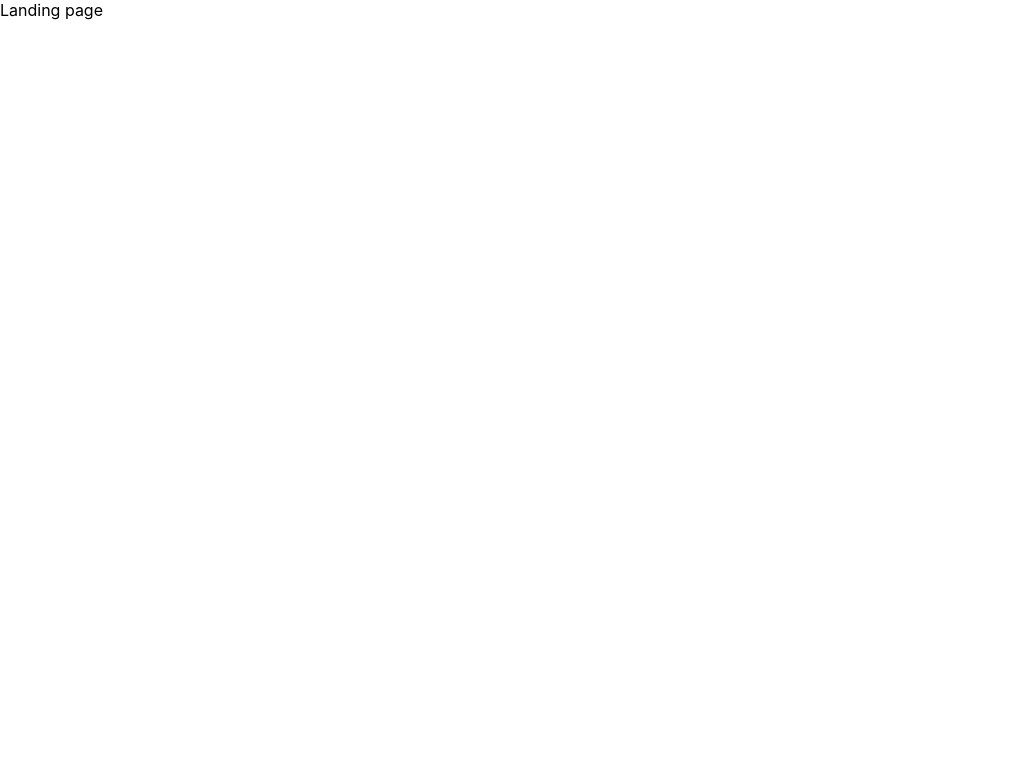
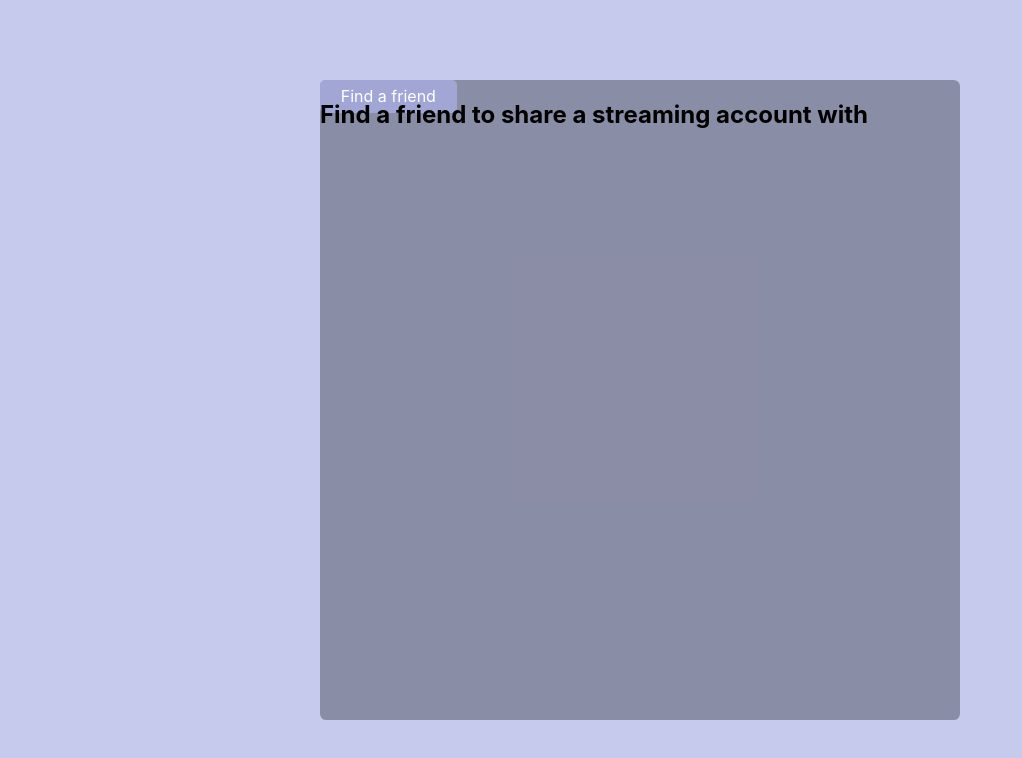
Before and after one commit to 6JoeB/stream-share, a React (Create React App) app in the folder frontend/: page / in a window 1280 px wide. Shown: the top 758 px of the page, without its empty margins (0-1022 px from the left). Built offline with nearby package versions, Linux system fonts and the light colour scheme.

Commit message:
Updated landing page inner overlay styling

```diff
--- a/frontend/src/App.css
+++ b/frontend/src/App.css
@@ -0,0 +1,53 @@
+/* global styles */
+
+:root {
+	--primary-colour: rgb(198, 202, 237);
+	--dark-primary-colour: rgb(161, 166, 212);
+	--darker-primary-colour: rgb(123, 132, 206);
+	--secondary-colour: rgb(198, 202, 237);
+}
+
+/* layout */
+
+.landing {
+	position: relative;
+	background-color: var(--primary-colour);
+	height: 100vh;
+}
+
+.landing-inner {
+	width: 40rem;
+	height: 40rem;
+	margin: 0 auto;
+	position: relative;
+	top: 10%;
+	background: rgb(0, 0, 0, 0.3);
+	border-radius: 0.4rem;
+}
+
+/* buttons */
+
+.button {
+	border-radius: 5px;
+	padding: 0.4rem 1.3rem;
+	font-size: 1rem;
+	text-align: center;
+	cursor: pointer;
+	display: inline-block;
+	text-decoration: none;
+}
+
+.button-primary:hover {
+	background: var(--darker-primary-colour);
+}
+
+.button-primary {
+	background: var(--dark-primary-colour);
+	color: white;
+}
+
+/*  headings */
+
+h1 {
+	position: absolute;
+}
--- a/frontend/src/App.js
+++ b/frontend/src/App.js
@@ -1,6 +1,6 @@
 import React from "react";
 import { BrowserRouter as Router, Switch, Route } from "react-router-dom";
-
+import "./App.css";
 import Landing from "./components/layout/LandingPage";
 
 const App = () => {
--- a/frontend/src/components/layout/LandingPage.jsx
+++ b/frontend/src/components/layout/LandingPage.jsx
@@ -1,7 +1,19 @@
 import React from "react";
+import { Link } from "react-router-dom";
 
 const LandingPage = () => {
-	return <div>Landing page</div>;
+	return (
+		<section className='landing'>
+			<div className='landing-inner'>
+				<h1>Find a friend to share a streaming account with</h1>
+				<div>
+					<Link to='/findafriend' className='button button-primary'>
+						Find a friend
+					</Link>
+				</div>
+			</div>
+		</section>
+	);
 };
 
 export default LandingPage;
```
Also changed, not shown: frontend/src/index.css (+6 -8 lines).
